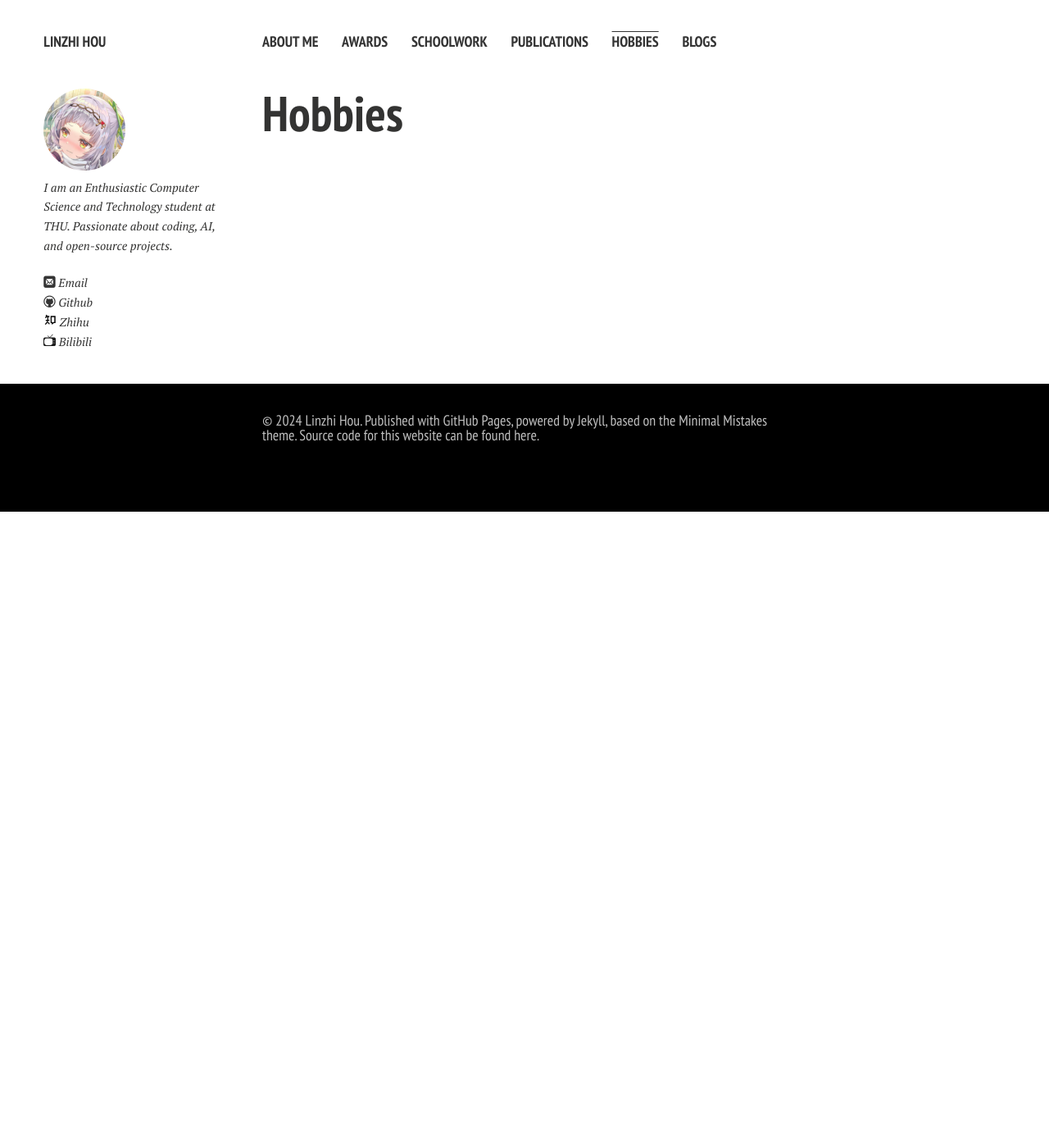
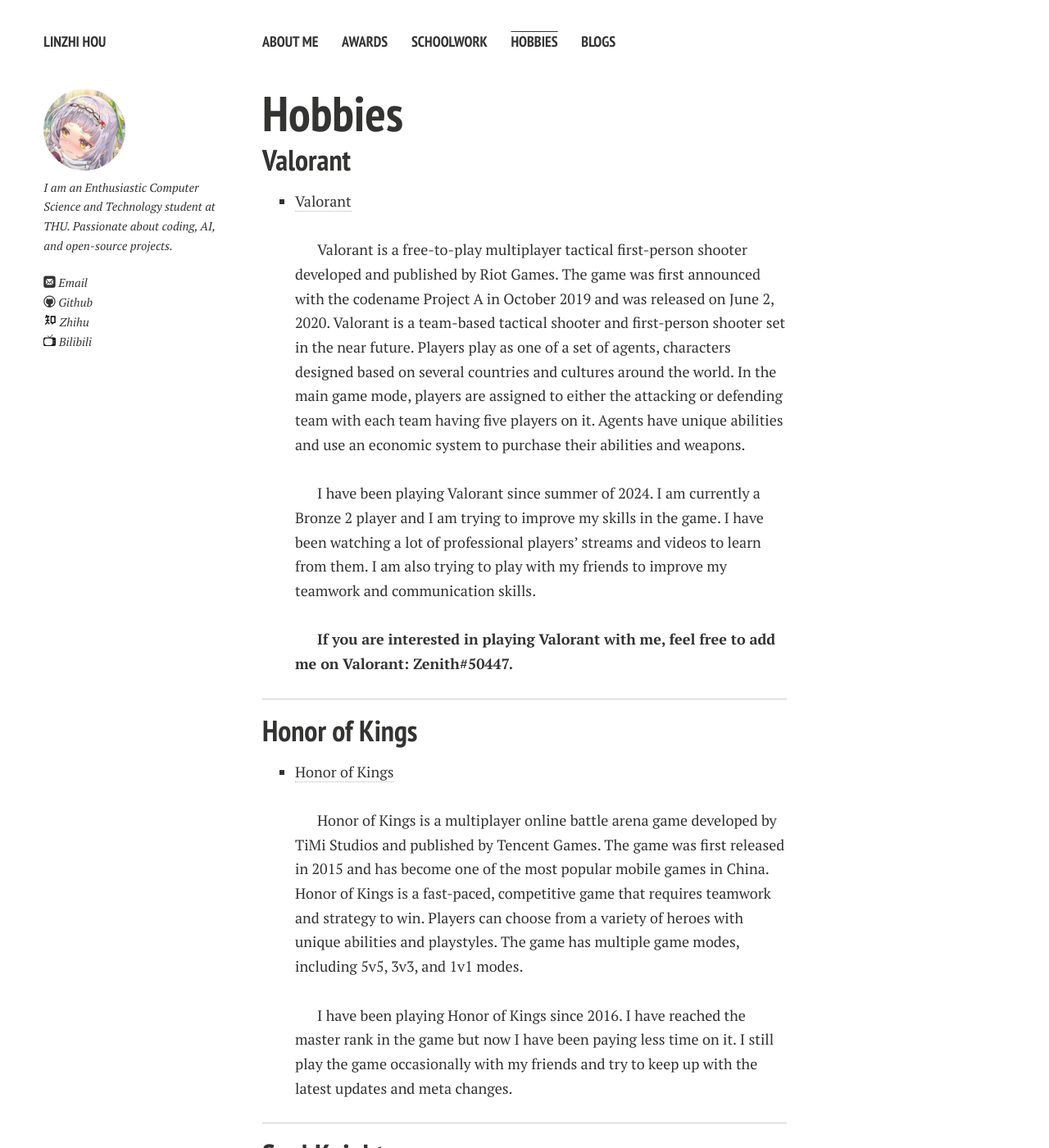
Before and after one commit to Zenith-Hlz/Zenith-Hlz.github.io, a Jekyll site: the page built from hobbies.md, in a window 1280 px wide and 1400 px high. Shown: the whole window at 82% size. Built offline with Jekyll 4.4.1, drawn with Linux system fonts in a browser that asks for light colours; nearby versions of some CDN libraries; comment, search, counter and statistics services are not loaded; a style sheet for code colours, icons or effects is not loaded; some of the changed text lies outside the part shown.

Commit message:
Add descriptions on my favorite games

```diff
--- a/_config.yml
+++ b/_config.yml
@@ -34,8 +34,6 @@ links:
     url: /awards/
   - title: Schoolwork
     url: /schoolwork/
-  - title: Publications
-    url: /publications/
   - title: Hobbies
     url: /hobbies/
   - title: Blogs
--- a/hobbies.md
+++ b/hobbies.md
@@ -5,3 +5,47 @@ title: Hobbies
 ---
 
 # Hobbies
+
+## Valorant
+
+- [Valorant](https://playvalorant.com/)
+
+  <br>
+
+  Valorant is a free-to-play multiplayer tactical first-person shooter developed and published by Riot Games. The game was first announced with the codename Project A in October 2019 and was released on June 2, 2020. Valorant is a team-based tactical shooter and first-person shooter set in the near future. Players play as one of a set of agents, characters designed based on several countries and cultures around the world. In the main game mode, players are assigned to either the attacking or defending team with each team having five players on it. Agents have unique abilities and use an economic system to purchase their abilities and weapons.
+
+  <br>
+
+  I have been playing Valorant since summer of 2024. I am currently a Bronze 2 player and I am trying to improve my skills in the game. I have been watching a lot of professional players' streams and videos to learn from them. I am also trying to play with my friends to improve my teamwork and communication skills.
+
+  <br>
+
+  **If you are interested in playing Valorant with me, feel free to add me on Valorant: Zenith#50447.**
+
+---
+
+## Honor of Kings
+
+- [Honor of Kings](https://pvp.qq.com/)
+
+  <br>
+
+  Honor of Kings is a multiplayer online battle arena game developed by TiMi Studios and published by Tencent Games. The game was first released in 2015 and has become one of the most popular mobile games in China. Honor of Kings is a fast-paced, competitive game that requires teamwork and strategy to win. Players can choose from a variety of heroes with unique abilities and playstyles. The game has multiple game modes, including 5v5, 3v3, and 1v1 modes.
+
+  <br>
+
+  I have been playing Honor of Kings since 2016. I have reached the master rank in the game but now I have been paying less time on it. I still play the game occasionally with my friends and try to keep up with the latest updates and meta changes.
+
+---
+
+## Soul Knight
+
+- [Soul Knight](https://play.google.com/store/apps/details?id=com.ChillyRoom.DungeonShooter)
+
+  <br>
+
+  Soul Knight is a roguelike game developed by ChillyRoom. The game was first released in 2017 and has become one of the most popular mobile games in the world. Soul Knight is a fast-paced, action-packed game that requires quick reflexes and strategic thinking to survive. Players can choose from a variety of characters with unique abilities and weapons. The game has multiple game modes, including single-player and multiplayer modes.
+
+  <br>
+
+  I have been playing Soul Knight since 2018. I have reached the highest level in the game and have unlocked most the characters and weapons. I still play the game occasionally to relax and have fun. I enjoy playing the game with my friends and trying out different characters and weapons.
```
Also changed, not shown: blogs.md (+1 -1 lines), publications.md (deleted, +0 -21 lines), schoolwork.md (+36 -7 lines).
